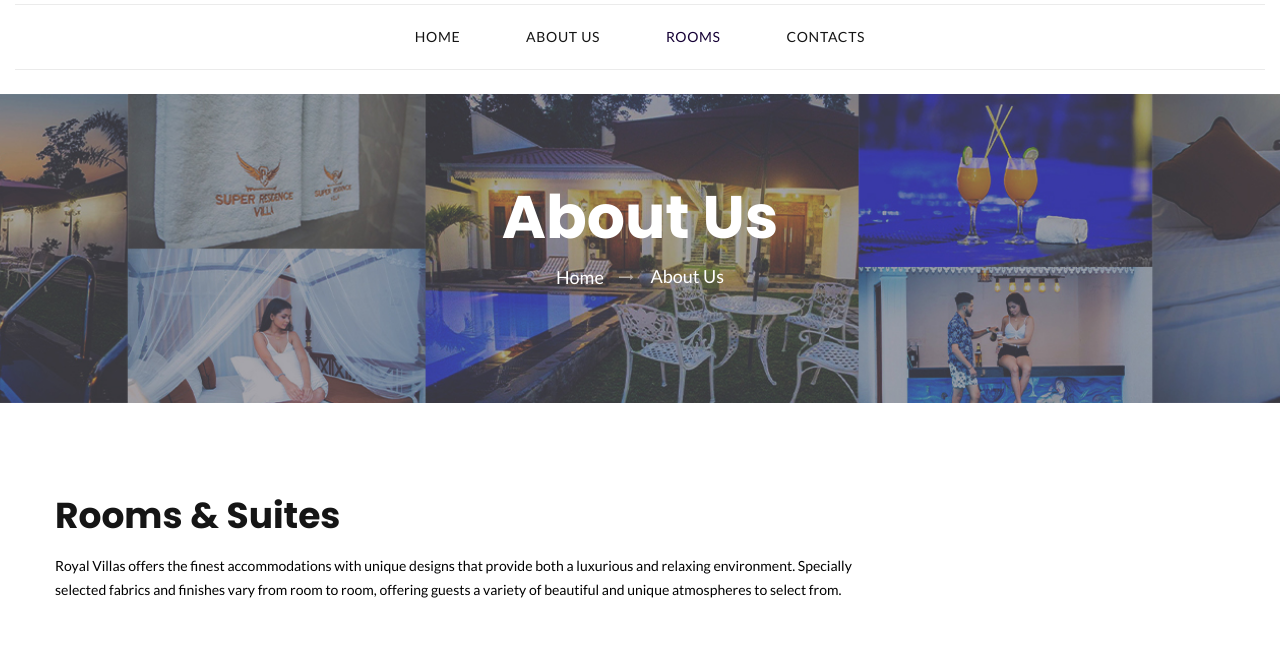
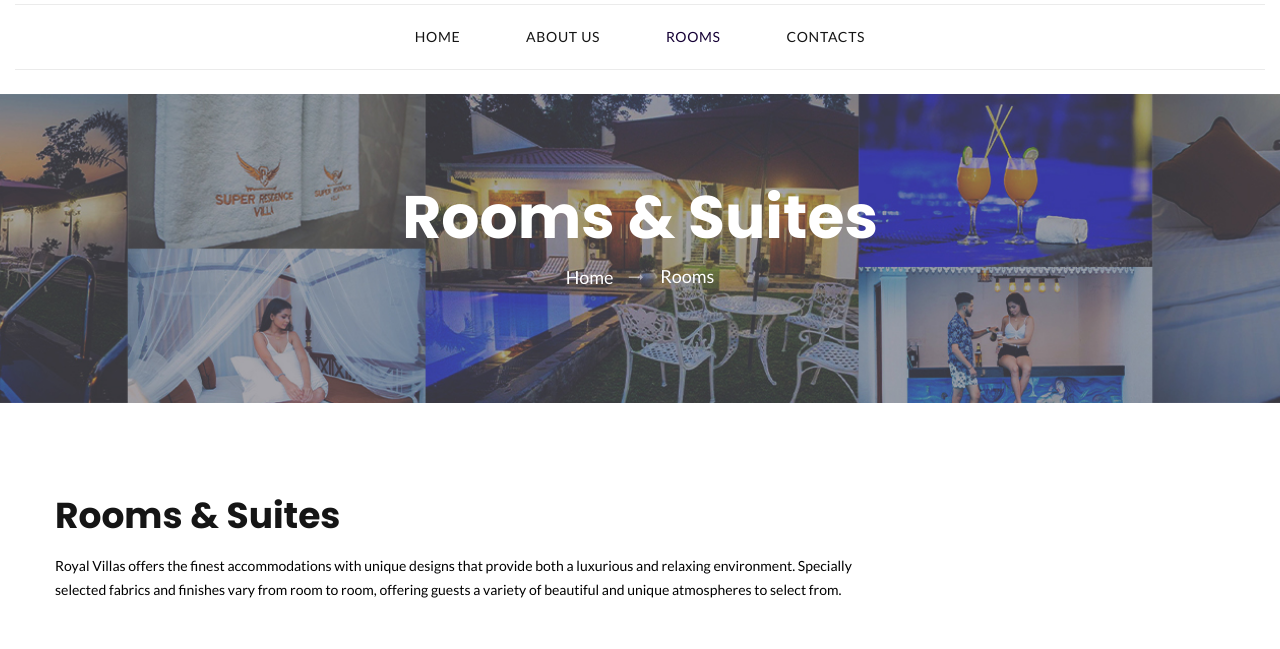
Before and after one commit to sitesolv/Super-Residence, a plain HTML site: page rooms.html in a window 1280 px wide. Shown: the part 100-749 px from the top of the page. Drawn offline with Linux system fonts and the light colour scheme.

Commit message:
fewChanges

```diff
--- a/roomsa.html
+++ b/rooms.html
@@ -92,10 +92,10 @@
         <div class="shell shell-fluid">
           <div class="range range-xs-center">
             <div class="cell-xs-12 cell-xl-11">
-              <h2 class="text-white">About Us</h2>
+              <h2 class="text-white">Rooms & Suites</h2>
               <ul class="breadcrumbs-custom">
                 <li><a href="index.html">Home</a></li>
-                <li class="active">About Us</li>
+                <li class="active">Rooms</li>
               </ul>
             </div>
           </div>
```
Also changed, not shown: about-us.html (+1 -1 lines), contacts.html (+1 -1 lines), index.html (+1 -1 lines).
